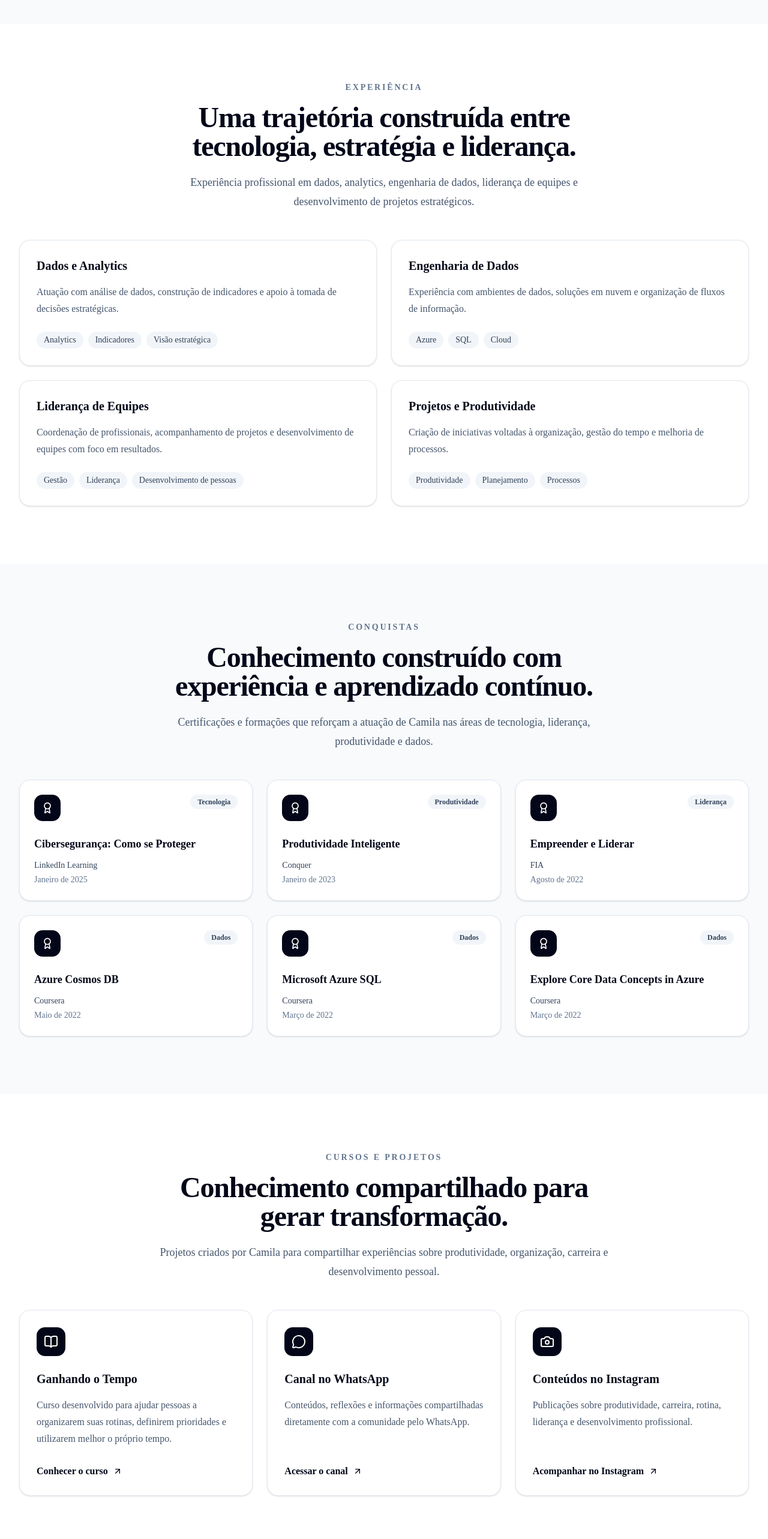
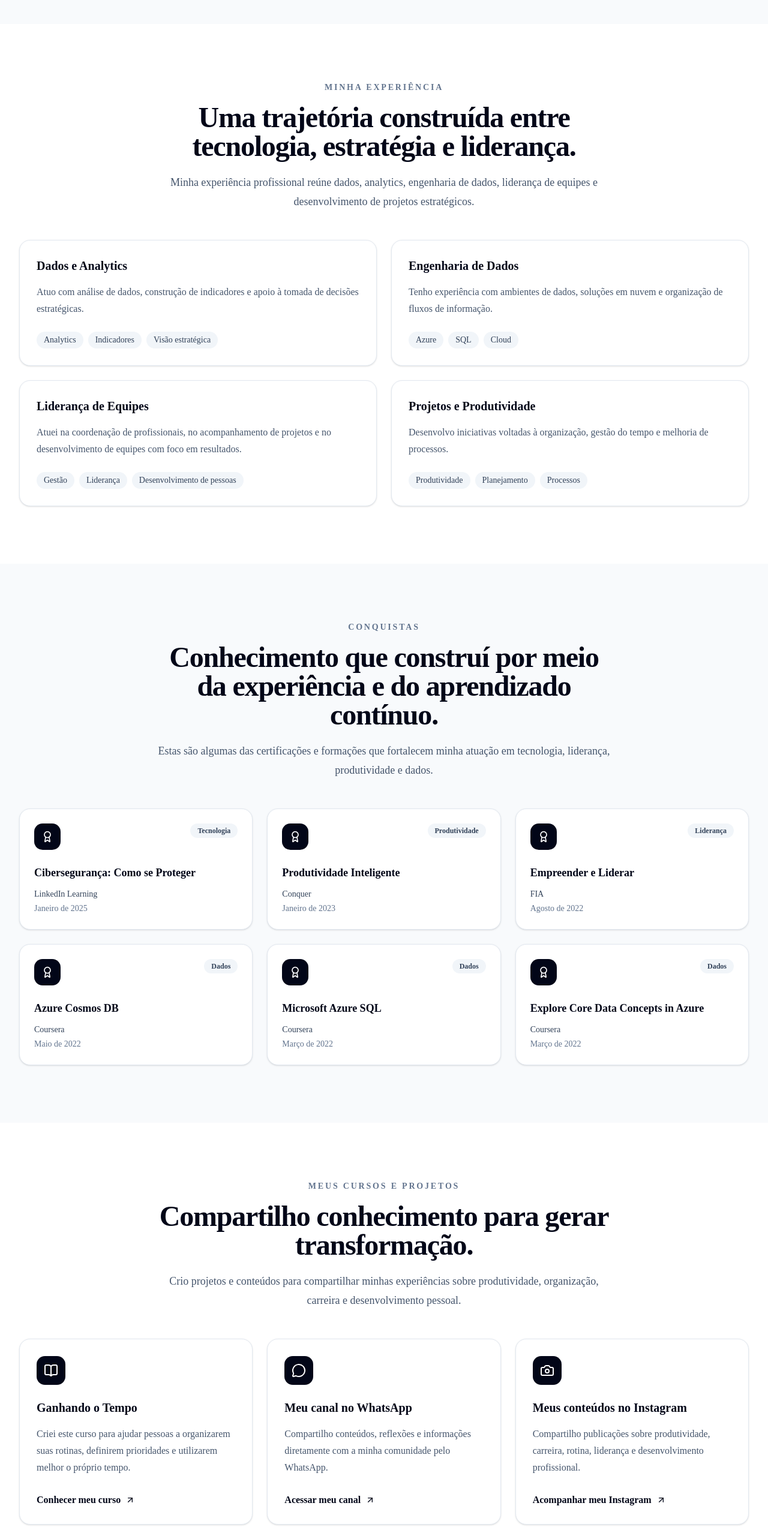
Before and after one commit to RodneiTimoteo/site-camila, a Next.js app: page / in a window 1280 px wide. Shown: the part 1380-3946 px from the top of the page at 60% size. Built offline with nearby package versions, Linux system fonts and the light colour scheme.

Commit message:
Revisa comunicação do site para primeira pessoa

```diff
--- a/src/components/sections/FAQ.tsx
+++ b/src/components/sections/FAQ.tsx
@@ -14,8 +14,8 @@ export default function FAQ() {
       <div className="grid gap-12 lg:grid-cols-[0.8fr_1.2fr] lg:gap-20">
         <SectionTitle
           eyebrow="Perguntas frequentes"
-          title="Informações importantes antes de começar."
-          description="Use esta seção para esclarecer dúvidas comuns e reduzir objeções dos visitantes."
+          title="Saiba mais sobre minha trajetória, conteúdos e projetos."
+          description="Aqui você encontra respostas rápidas sobre minha atuação profissional e meus canais de contato."
         />
 
         <Accordion type="single" collapsible className="w-full">
--- a/src/components/sections/Testimonials.tsx
+++ b/src/components/sections/Testimonials.tsx
@@ -8,8 +8,8 @@ export default function Testimonials() {
     <Section id="depoimentos" className="bg-slate-50">
       <SectionTitle
         eyebrow="Recomendações"
-        title="Reconhecimento construído por meio da liderança e das relações profissionais."
-        description="Depoimentos de profissionais que acompanharam de perto a trajetória e o trabalho de Camila."
+        title="O reconhecimento que construí por meio do meu trabalho e das relações profissionais."
+        description="Confira relatos de profissionais que acompanharam minha trajetória e minha atuação."
         align="center"
       />
 
--- a/src/data/achievements.ts
+++ b/src/data/achievements.ts
@@ -1,8 +1,8 @@
 export const achievementsData = {
   eyebrow: "Conquistas",
-  title: "Conhecimento construído com experiência e aprendizado contínuo.",
+  title: "Conhecimento que construí por meio da experiência e do aprendizado contínuo.",
   description:
-    "Certificações e formações que reforçam a atuação de Camila nas áreas de tecnologia, liderança, produtividade e dados.",
+    "Estas são algumas das certificações e formações que fortalecem minha atuação em tecnologia, liderança, produtividade e dados.",
   items: [
     {
       title: "Cibersegurança: Como se Proteger",
--- a/src/data/experience.ts
+++ b/src/data/experience.ts
@@ -1,31 +1,31 @@
 export const experienceData = {
-  eyebrow: "Experiência",
+  eyebrow: "Minha experiência",
   title: "Uma trajetória construída entre tecnologia, estratégia e liderança.",
   description:
-    "Experiência profissional em dados, analytics, engenharia de dados, liderança de equipes e desenvolvimento de projetos estratégicos.",
+    "Minha experiência profissional reúne dados, analytics, engenharia de dados, liderança de equipes e desenvolvimento de projetos estratégicos.",
   items: [
     {
       title: "Dados e Analytics",
       description:
-        "Atuação com análise de dados, construção de indicadores e apoio à tomada de decisões estratégicas.",
+        "Atuo com análise de dados, construção de indicadores e apoio à tomada de decisões estratégicas.",
       skills: ["Analytics", "Indicadores", "Visão estratégica"],
     },
     {
       title: "Engenharia de Dados",
       description:
-        "Experiência com ambientes de dados, soluções em nuvem e organização de fluxos de informação.",
+        "Tenho experiência com ambientes de dados, soluções em nuvem e organização de fluxos de informação.",
       skills: ["Azure", "SQL", "Cloud"],
     },
     {
       title: "Liderança de Equipes",
       description:
-        "Coordenação de profissionais, acompanhamento de projetos e desenvolvimento de equipes com foco em resultados.",
+        "Atuei na coordenação de profissionais, no acompanhamento de projetos e no desenvolvimento de equipes com foco em resultados.",
       skills: ["Gestão", "Liderança", "Desenvolvimento de pessoas"],
     },
     {
       title: "Projetos e Produtividade",
       description:
-        "Criação de iniciativas voltadas à organização, gestão do tempo e melhoria de processos.",
+        "Desenvolvo iniciativas voltadas à organização, gestão do tempo e melhoria de processos.",
       skills: ["Produtividade", "Planejamento", "Processos"],
     },
   ],
--- a/src/data/faq.ts
+++ b/src/data/faq.ts
@@ -1,22 +1,22 @@
 export const faqItems = [
   {
-    question: "Este template pode ser usado em qualquer segmento?",
+    question: "Em quais áreas eu atuo?",
     answer:
-      "Sim. A estrutura é modular e pode ser adaptada para clínicas, advogados, mercados, empresas, portfólios e outros tipos de projeto.",
+      "Atuo com dados, analytics, tecnologia, liderança de equipes, produtividade e desenvolvimento profissional.",
   },
   {
-    question: "É possível trocar as cores e a identidade visual?",
+    question: "Quais conteúdos eu compartilho?",
     answer:
-      "Sim. Cores, fontes, textos, imagens e componentes podem ser personalizados para cada cliente.",
+      "Compartilho conteúdos sobre produtividade, organização, gestão do tempo, carreira, liderança e desenvolvimento pessoal.",
   },
   {
-    question: "O site funciona em celulares e tablets?",
+    question: "Como conhecer o curso Ganhando o Tempo?",
     answer:
-      "Sim. Todos os componentes são desenvolvidos com responsividade e abordagem mobile first.",
+      "O acesso ao curso estará disponível na seção de cursos e projetos, por meio do botão que direciona para a página oficial.",
   },
   {
-    question: "Posso adicionar novas seções no futuro?",
+    question: "Como entrar em contato comigo?",
     answer:
-      "Sim. A arquitetura foi preparada para receber novas páginas, seções e integrações sem comprometer a organização do projeto.",
+      "Você pode entrar em contato pelas redes sociais, pelo WhatsApp ou pelo formulário disponível ao final desta página.",
   },
 ] as const;
--- a/src/data/projects.ts
+++ b/src/data/projects.ts
@@ -1,31 +1,31 @@
 export const projectsData = {
-  eyebrow: "Cursos e projetos",
-  title: "Conhecimento compartilhado para gerar transformação.",
+  eyebrow: "Meus cursos e projetos",
+  title: "Compartilho conhecimento para gerar transformação.",
   description:
-    "Projetos criados por Camila para compartilhar experiências sobre produtividade, organização, carreira e desenvolvimento pessoal.",
+    "Crio projetos e conteúdos para compartilhar minhas experiências sobre produtividade, organização, carreira e desenvolvimento pessoal.",
   items: [
     {
       type: "course",
       title: "Ganhando o Tempo",
       description:
-        "Curso desenvolvido para ajudar pessoas a organizarem suas rotinas, definirem prioridades e utilizarem melhor o próprio tempo.",
-      label: "Conhecer o curso",
+        "Criei este curso para ajudar pessoas a organizarem suas rotinas, definirem prioridades e utilizarem melhor o próprio tempo.",
+      label: "Conhecer meu curso",
       url: "#",
     },
     {
       type: "whatsapp",
-      title: "Canal no WhatsApp",
+      title: "Meu canal no WhatsApp",
       description:
-        "Conteúdos, reflexões e informações compartilhadas diretamente com a comunidade pelo WhatsApp.",
-      label: "Acessar o canal",
+        "Compartilho conteúdos, reflexões e informações diretamente com a minha comunidade pelo WhatsApp.",
+      label: "Acessar meu canal",
       url: "#",
     },
     {
       type: "instagram",
-      title: "Conteúdos no Instagram",
+      title: "Meus conteúdos no Instagram",
       description:
-        "Publicações sobre produtividade, carreira, rotina, liderança e desenvolvimento profissional.",
-      label: "Acompanhar no Instagram",
+        "Compartilho publicações sobre produtividade, carreira, rotina, liderança e desenvolvimento profissional.",
+      label: "Acompanhar meu Instagram",
       url: "https://www.instagram.com/kamysvieira/",
     },
   ],
```
